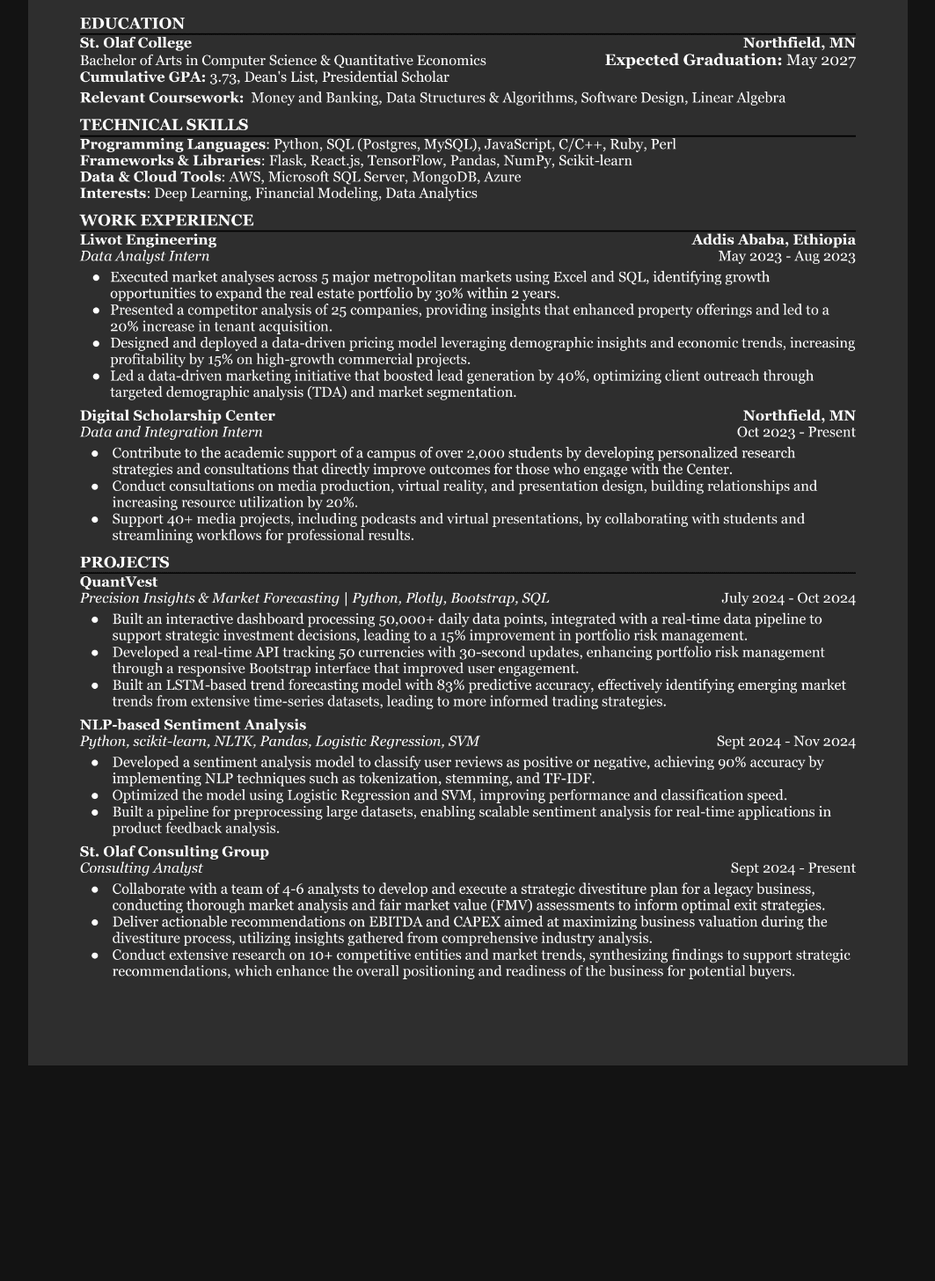
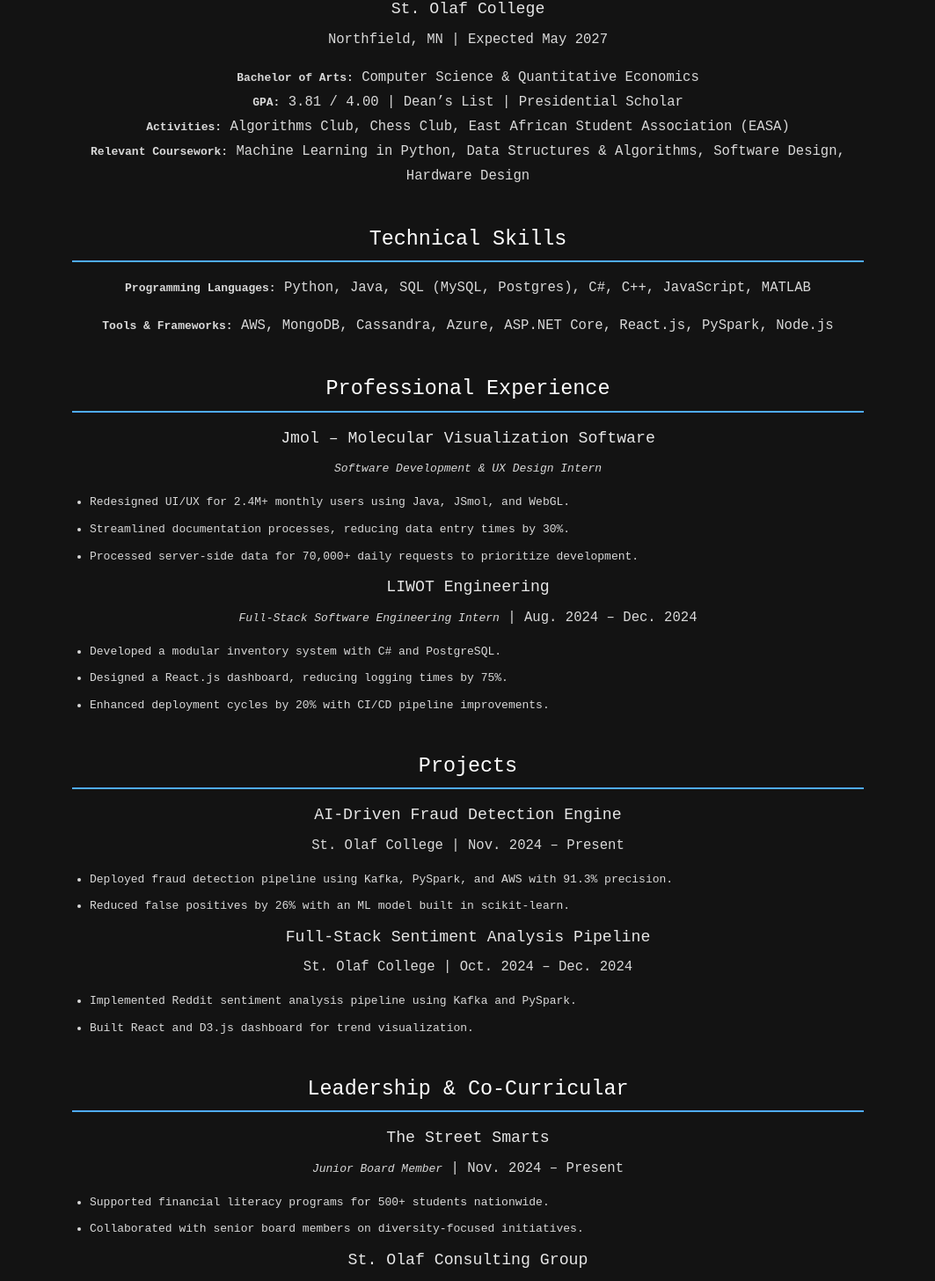
Before and after one commit to Eyuelwoldeh/react-portfolio-page, a React (Create React App) app: page /CV in a window 1280 px wide. Shown: the part 175-1631 px from the top of the page at 88% size, without its empty margins (108-1171 px from the left). Before the commit the page ends 1414 px from the top, so only its background shows below. Built offline with nearby package versions, Linux system fonts and the light colour scheme; the HTML template or start-up script is replaced by a standard one.

Commit message:
Updated portfolio page with new changes

```diff
--- a/src/CV.css
+++ b/src/CV.css
@@ -1,7 +1,80 @@
-.CV {
-    justify-items: center;
-}
+.cv-container {
+    font-family: 'Segoe UI', Tahoma, Geneva, Verdana, sans-serif;
+    margin: 40px auto;
+    max-width: 900px;
+    line-height: 1.6;
+    color: #f9f9f9; /* Light text for visibility */
+  }
 
-img {
-    width: 1000px;
-}
+  .cv-header {
+    text-align: center;
+    margin-bottom: 30px;
+    color: #f9f9f9;
+  }
+
+  .cv-header h1 {
+    font-size: 2.5rem;
+    color: #ffffff; /* Bright white for header */
+    margin-bottom: 5px;
+  }
+
+  .cv-header .cv-contact {
+    font-size: 1rem;
+    color: #cccccc; /* Light gray for contrast */
+  }
+
+  .cv-header a {
+    color: #4facff; /* Light blue for links */
+    text-decoration: none;
+  }
+
+  .cv-header a:hover {
+    text-decoration: underline;
+  }
+
+  .cv-section {
+    margin-bottom: 40px;
+    color: #f9f9f9;
+  }
+
+  .cv-section h2 {
+    font-size: 1.8rem;
+    color: #ffffff; /* Bright white for section headers */
+    border-bottom: 2px solid #4facff; /* Light blue for accent */
+    padding-bottom: 5px;
+    margin-bottom: 15px;
+  }
+
+  .cv-item h3 {
+    font-size: 1.4rem;
+    color: #e6e6e6; /* Off-white for job titles */
+    margin-bottom: 5px;
+  }
+
+  .cv-item p {
+    margin: 5px 0 15px;
+    color: #d9d9d9; /* Light gray for descriptions */
+  }
+
+  .cv-item ul {
+    list-style: disc;
+    margin-left: 20px;
+  }
+
+  .cv-item li {
+    margin-bottom: 10px;
+    color: #d9d9d9; /* Light gray for list items */
+  }
+
+  ul {
+    margin: 0;
+  }
+
+  a {
+    text-decoration: none;
+    color: #4facff; /* Light blue for links */
+  }
+
+  a:hover {
+    text-decoration: underline;
+  }
--- a/src/components/CV.js
+++ b/src/components/CV.js
@@ -1,14 +1,99 @@
 import React from 'react';
-import Resume from '../Resume.png'
-import '../CV.css'
+import '../CV.css';
 
 function CV() {
+  return (
+    <div className="cv-container">
+      <section className="cv-section">
+        <h2>Education</h2>
+        <div className="cv-item">
+          <h3>St. Olaf College</h3>
+          <p>Northfield, MN | Expected May 2027</p>
+          <p>
+            <strong>Bachelor of Arts:</strong> Computer Science & Quantitative Economics
+            <br />
+            <strong>GPA:</strong> 3.81 / 4.00 | Dean’s List | Presidential Scholar
+            <br />
+            <strong>Activities:</strong> Algorithms Club, Chess Club, East African Student Association (EASA)
+            <br />
+            <strong>Relevant Coursework:</strong> Machine Learning in Python, Data Structures & Algorithms, Software Design, Hardware Design
+          </p>
+        </div>
+      </section>
 
-  return (
-    <div className='CV'>
-    <section id="skills">
-      <img src={Resume} alt="My resume"/>
-    </section>
+      <section className="cv-section">
+        <h2>Technical Skills</h2>
+        <div className="cv-item">
+          <p>
+            <strong>Programming Languages:</strong> Python, Java, SQL (MySQL, Postgres), C#, C++, JavaScript, MATLAB
+          </p>
+          <p>
+            <strong>Tools & Frameworks:</strong> AWS, MongoDB, Cassandra, Azure, ASP.NET Core, React.js, PySpark, Node.js
+          </p>
+        </div>
+      </section>
+
+      <section className="cv-section">
+        <h2>Professional Experience</h2>
+        <div className="cv-item">
+          <h3>Jmol – Molecular Visualization Software</h3>
+          <p><em>Software Development & UX Design Intern</em></p>
+          <ul>
+            <li>Redesigned UI/UX for 2.4M+ monthly users using Java, JSmol, and WebGL.</li>
+            <li>Streamlined documentation processes, reducing data entry times by 30%.</li>
+            <li>Processed server-side data for 70,000+ daily requests to prioritize development.</li>
+          </ul>
+        </div>
+        <div className="cv-item">
+          <h3>LIWOT Engineering</h3>
+          <p><em>Full-Stack Software Engineering Intern</em> | Aug. 2024 – Dec. 2024</p>
+          <ul>
+            <li>Developed a modular inventory system with C# and PostgreSQL.</li>
+            <li>Designed a React.js dashboard, reducing logging times by 75%.</li>
+            <li>Enhanced deployment cycles by 20% with CI/CD pipeline improvements.</li>
+          </ul>
+        </div>
+      </section>
+
+      <section className="cv-section">
+        <h2>Projects</h2>
+        <div className="cv-item">
+          <h3>AI-Driven Fraud Detection Engine</h3>
+          <p>St. Olaf College | Nov. 2024 – Present</p>
+          <ul>
+            <li>Deployed fraud detection pipeline using Kafka, PySpark, and AWS with 91.3% precision.</li>
+            <li>Reduced false positives by 26% with an ML model built in scikit-learn.</li>
+          </ul>
+        </div>
+        <div className="cv-item">
+          <h3>Full-Stack Sentiment Analysis Pipeline</h3>
+          <p>St. Olaf College | Oct. 2024 – Dec. 2024</p>
+          <ul>
+            <li>Implemented Reddit sentiment analysis pipeline using Kafka and PySpark.</li>
+            <li>Built React and D3.js dashboard for trend visualization.</li>
+          </ul>
+        </div>
+      </section>
+
+      <section className="cv-section">
+        <h2>Leadership & Co-Curricular</h2>
+        <div className="cv-item">
+          <h3>The Street Smarts</h3>
+          <p><em>Junior Board Member</em> | Nov. 2024 – Present</p>
+          <ul>
+            <li>Supported financial literacy programs for 500+ students nationwide.</li>
+            <li>Collaborated with senior board members on diversity-focused initiatives.</li>
+          </ul>
+        </div>
+        <div className="cv-item">
+          <h3>St. Olaf Consulting Group</h3>
+          <p><em>Strategy Consulting Analyst</em> | Sept. 2024 – Present</p>
+          <ul>
+            <li>Assisted in divestiture efforts for a legacy business.</li>
+            <li>Developed centralized SQL database and delivered key reports.</li>
+          </ul>
+        </div>
+      </section>
     </div>
   );
 }
--- a/src/components/Contact.js
+++ b/src/components/Contact.js
@@ -1,13 +1,83 @@
 import React from 'react';
+import { FaEnvelope, FaLinkedin, FaGithub } from 'react-icons/fa';
 
 function Contact() {
   return (
-    <section id="contact">
-      <h1>Contact</h1>
-      <p>Email: <a href="woldeh1@stolaf.edu">woldeh1@stolaf.edu</a></p>
-      <p>LinkedIn: <a href="https://linkedin.com/in/woldehanna" target="_blank" rel="noopener noreferrer">linkedin.com/in/woldehanna</a></p>
+    <section id="contact" style={styles.section}>
+      <h1 style={styles.heading}>Get in Touch</h1>
+      <p style={styles.intro}>
+        I'd love to hear from you! Whether it's a question, an opportunity, or just a chat, feel free to reach out.
+      </p>
+      <div style={styles.contactLinks}>
+        <a
+          href="mailto:woldeh1@stolaf.edu"
+          style={styles.link}
+          aria-label="Send me an email"
+        >
+          <FaEnvelope style={styles.icon} />
+          woldeh1@stolaf.edu
+        </a>
+        <a
+          href="https://linkedin.com/in/woldehanna"
+          target="_blank"
+          rel="noopener noreferrer"
+          style={styles.link}
+          aria-label="Visit my LinkedIn profile"
+        >
+          <FaLinkedin style={styles.icon} />
+          linkedin.com/in/woldehanna
+        </a>
+        <a
+          href="https://github.com/Eyuelwoldeh"
+          target="_blank"
+          rel="noopener noreferrer"
+          style={styles.link}
+          aria-label="Visit my GitHub profile"
+        >
+          <FaGithub style={styles.icon} />
+          github.com/woldehanna
+        </a>
+      </div>
     </section>
   );
 }
 
+const styles = {
+  section: {
+    padding: '40px',
+    backgroundColor: '#131313',
+    textAlign: 'center',
+    borderRadius: '8px',
+    boxShadow: '0 4px 6px rgba(0, 0, 0, 0.1)',
+  },
+  heading: {
+    fontSize: '2.5rem',
+    marginBottom: '10px',
+    color: '#f9f9f9',
+  },
+  intro: {
+    fontSize: '1.2rem',
+    color: '#f9f9f9',
+    marginBottom: '30px',
+  },
+  contactLinks: {
+    display: 'flex',
+    justifyContent: 'center',
+    gap: '20px',
+    flexWrap: 'wrap',
+  },
+  link: {
+    textDecoration: 'none',
+    color: '#0077b5',
+    fontSize: '1.2rem',
+    display: 'flex',
+    alignItems: 'center',
+    gap: '10px',
+    transition: 'color 0.3s',
+  },
+  icon: {
+    fontSize: '1.5rem',
+  },
+};
+
 export default Contact;
--- a/src/components/Projects.js
+++ b/src/components/Projects.js
@@ -2,22 +2,11 @@ import React from 'react';
 
 const Projects = () => {
   const projects = [
-    {
-      name: "LSTM Based Price Prediction Model",
-      link: "https://github.com/Eyuelwoldeh/LSTM-based-Bitcoin-Price-Prediction-Model",
-      description: "This project implements a Long Short-Term Memory (LSTM) model to predict Bitcoin prices based on historical data. By utilizing deep learning techniques, the model captures patterns in the time series data, making it suitable for forecasting financial assets like cryptocurrencies. It is trained on minute-level Bitcoin price data and evaluated using metrics like RMSE."
-    },
-    {
-      name: "Habit Tracker App",
-      link: "https://github.com/Eyuelwoldeh/habit-tracker",
-      description: "A simple web app built with React to help users track and maintain daily habits. The app allows users to add, track, and delete habits while storing progress persistently using localStorage. The responsive design ensures it works seamlessly across devices, offering a clean and interactive user experience for habit management."
-    },
-
   ];
 
   return (
     <section id="projects">
-      <h1>Projects</h1>
+      <h1>!PAGE UNDER MAINTAINANCE!</h1>
       <ul>
         {projects.map((project, index) => (
           <li key={index}>
```
Also changed, not shown: package.json (+7 -0 lines), 2 other files (tests, documents, lock files or other folders).
